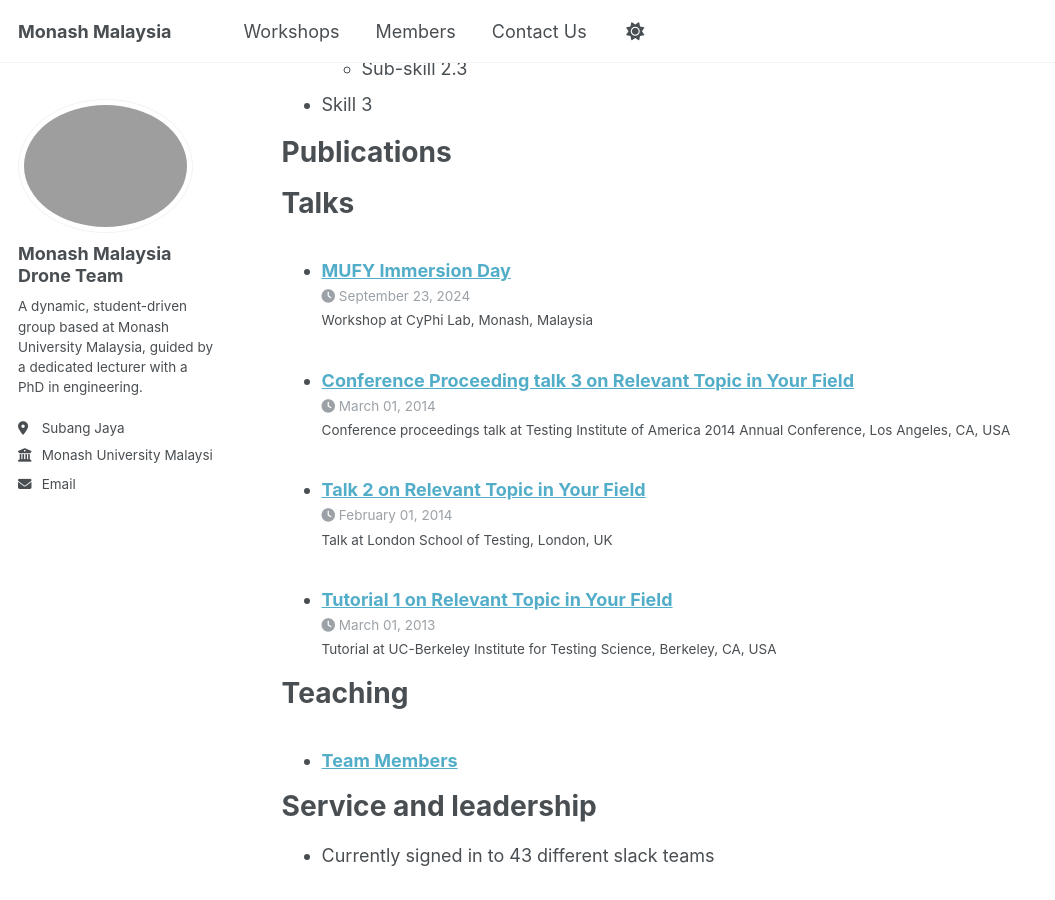
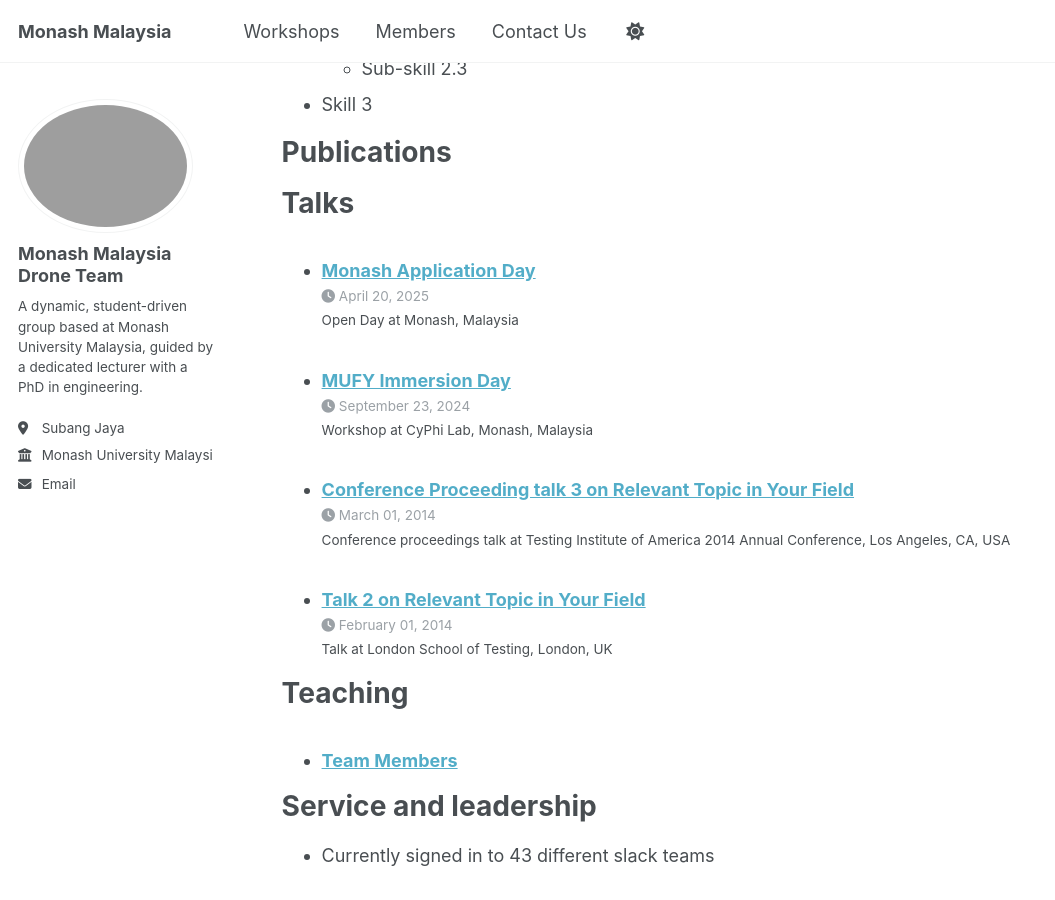
Before and after one commit to noobasuna/monash_drone, a Jekyll site: the page built from _pages/cv.md, in a window 1280 px wide and 900 px high, scrolled down 944 px. Shown: the whole window, without its empty margins (0-1055 px from the left). Built offline with Jekyll 4.4.1, drawn with Linux system fonts in a browser that asks for light colours.

Commit message:
Update 2013-03-01-tutorial-1.md

```diff
--- a/_talks/2013-03-01-tutorial-1.md
+++ b/_talks/2013-03-01-tutorial-1.md
@@ -1,13 +1,13 @@
 ---
-title: "Tutorial 1 on Relevant Topic in Your Field"
+title: "Monash Application Day"
 collection: talks
-type: "Tutorial"
+type: "Open Day"
 permalink: /talks/2013-03-01-tutorial-1
-venue: "UC-Berkeley Institute for Testing Science"
-date: 2013-03-01
-location: "Berkeley, CA, USA"
+venue: "Monash"
+date: 2025-04-20
+location: "Malaysia"
 ---
 
-[More information here](http://exampleurl.com)
+![Open Day](/images/app_day_april25)
 
-This is a description of your tutorial, note the different field in type. This is a markdown files that can be all markdown-ified like any other post. Yay markdown!
+We showcased our drone projects to prospective students, demonstrating hands-on tech and innovation at Monash Malaysia. A great opportunity to inspire future talent and highlight our student-driven work.
```
